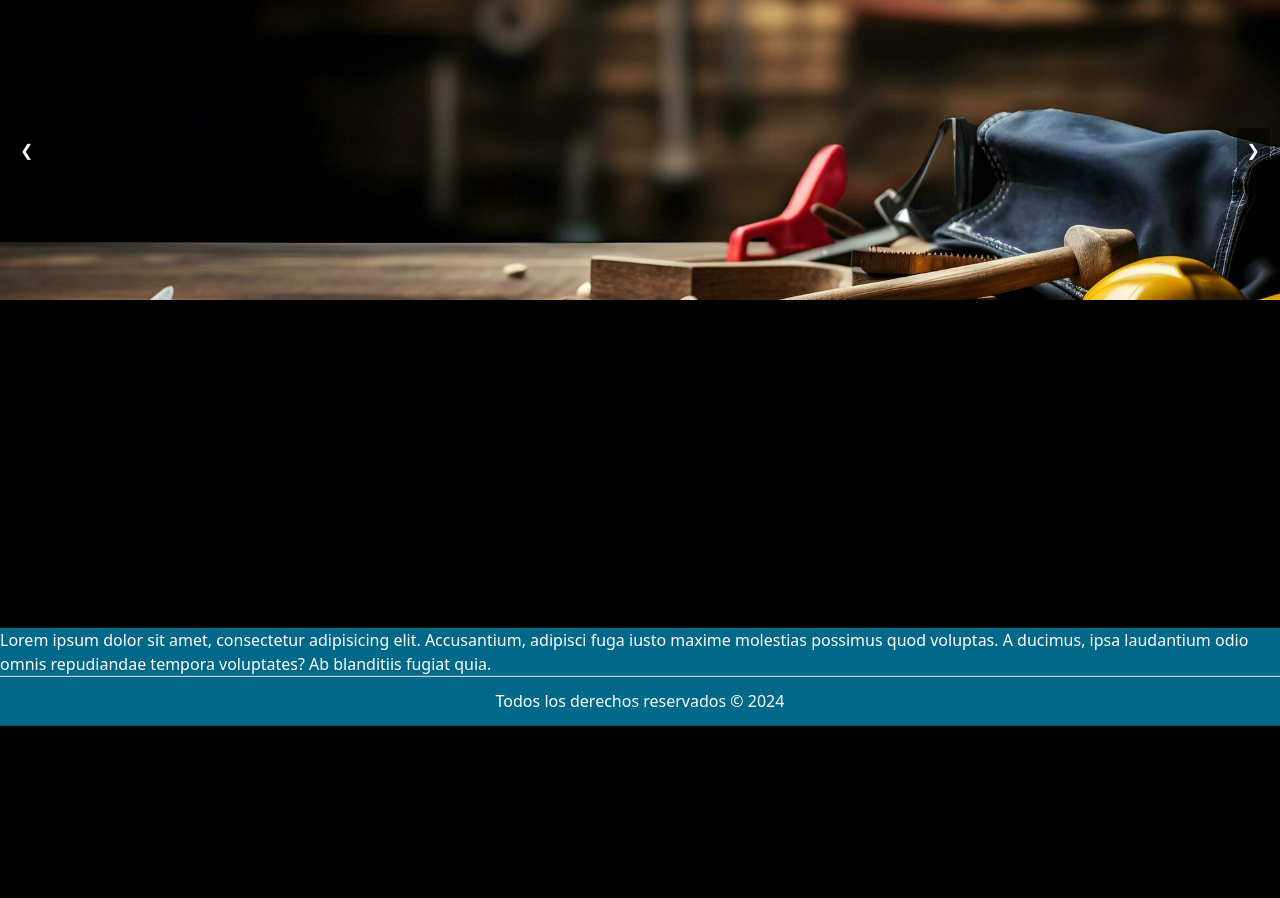
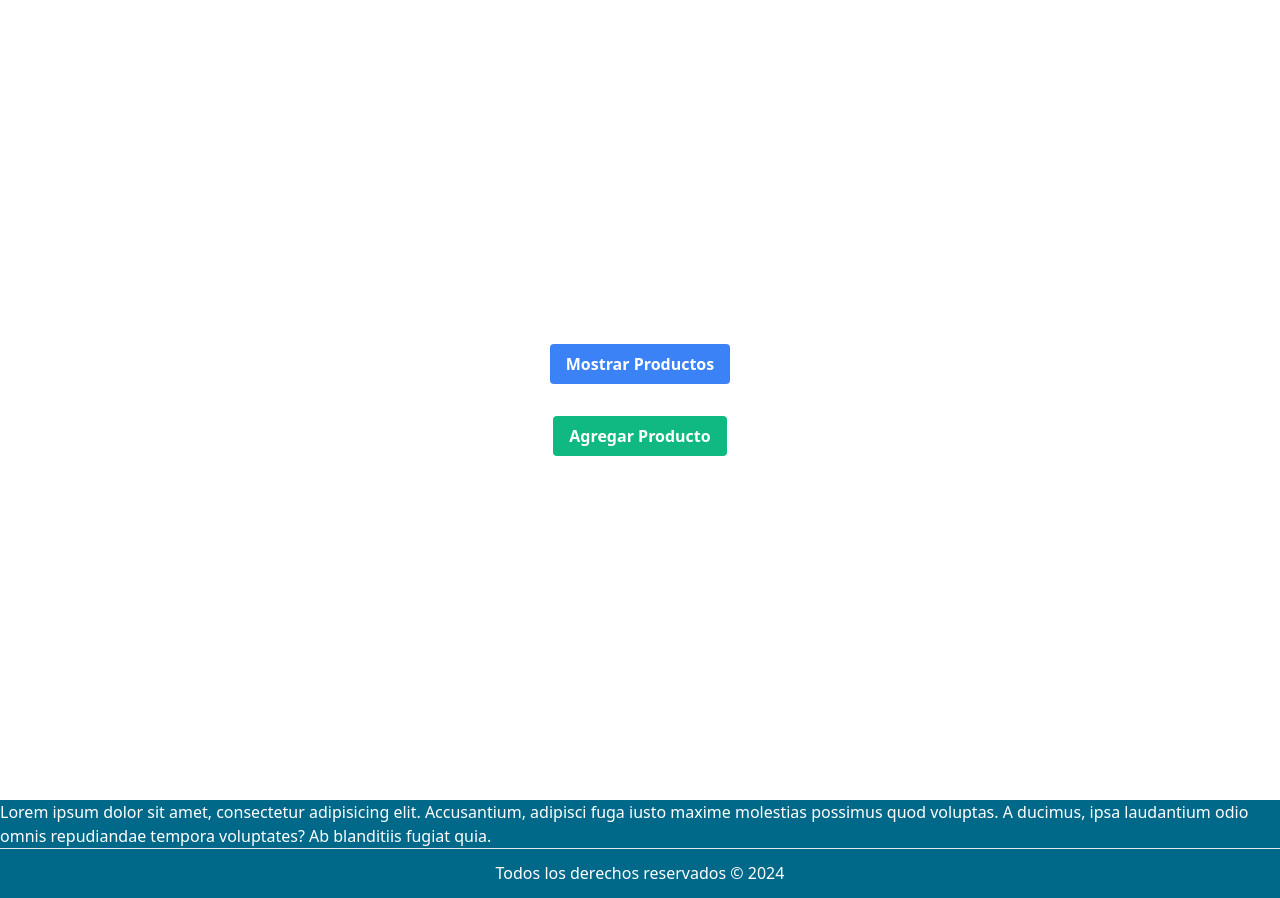
Before and after one commit to nerdgato/ferremas-django, a Django app: page / in a window 1280 px wide. Shown: the part 74-972 px from the top of the page. Before the commit the page ends 800 px from the top, so only its background shows below. Run offline with Django 5.2, Linux system fonts and the light colour scheme; some libraries are stand-ins or nearby versions.

Commit message:
Parche de Alertas

```diff
--- a/ferremas/static/css/home.css
+++ b/ferremas/static/css/home.css
@@ -1,3 +1,7 @@
 body {
     background: black;
 }
+
+.botones {
+    padding-top: 5%;
+}
--- a/ferremas/templates/ferremas/crud.html
+++ b/ferremas/templates/ferremas/crud.html
@@ -91,5 +91,7 @@
 
 <script src="{% static 'js/crud.js' %}"></script>
 <script src="https://unpkg.com/sweetalert/dist/sweetalert.min.js"></script>
+<script src="https://cdn.jsdelivr.net/npm/sweetalert2@11"></script>
+
 
 {% endblock %}
--- a/ferremas/templates/ferremas/home.html
+++ b/ferremas/templates/ferremas/home.html
@@ -3,22 +3,44 @@
 {% load static %}
 
 {% block content %}
-    <link href="{% static 'css/carousel.css' %}" rel="stylesheet">
-    <link href="{% static 'css/home.css' %}" rel="stylesheet">
-    <div class="carousel mt-8">
-        <div class="carousel-inner">
-            <div class="carousel-item">
-                <img src="{% static 'img/banner1.jpg' %}" alt="Imagen 1">
-            </div>
-            <div class="carousel-item">
-                <img src="{% static 'img/banner2.jpg' %}" alt="Imagen 2">
-            </div>
-            <div class="carousel-item">
-                <img src="{% static 'img/banner3.jpg' %}" alt="Imagen 3">
-            </div>
+
+    <script src="{% static 'js/carousel.js' %}"></script>
+
+    <script src="{% static 'css/home.css' %}"></script>
+
+    <!-- Contenedor principal centrado verticalmente -->
+    <div class="flex flex-col justify-center min-h-screen botones">
+
+        <!-- Botón para mostrar productos -->
+        <div class="flex justify-center">
+            <button id="show-products-btn" class="bg-blue-500 hover:bg-blue-700 text-white font-bold py-2 px-4 rounded" style="margin-top: 2%">Mostrar Productos</button>
         </div>
-        <button class="carousel-control prev" onclick="prevSlide()">❮</button>
-        <button class="carousel-control next" onclick="nextSlide()">❯</button>
+
+        <!-- Contenedor para mostrar la lista de productos -->
+        <div id="products-list" class="flex flex-col items-center mt-4"></div>
+
+        <!-- Botón para agregar producto -->
+        <div class="flex justify-center mt-4">
+            <button onclick="window.location.href='{% url 'crud' %}'" class="bg-green-500 hover:bg-green-700 text-white font-bold py-2 px-4 rounded" style="margin-bottom: 2%">Agregar Producto</button>
+        </div>
+
     </div>
-    <script src="{% static 'js/carousel.js' %}"></script>
+
+    <script>
+        document.getElementById('show-products-btn').addEventListener('click', function() {
+            fetch('/api/productos/list/')  // Cambiado a /api/productos/list/
+                .then(response => response.json())
+                .then(data => {
+                    var productsList = document.getElementById('products-list');
+                    productsList.innerHTML = ''; // Limpiar la lista de productos
+                    data.forEach(product => {
+                        var productDiv = document.createElement('div');
+                        productDiv.textContent = 'Nombre: ' + product.nombre + ', Descripción: ' + product.descripcion + ', Precio: ' + product.precio;
+                        productDiv.className = 'bg-white p-4 w-full max-w-md mx-auto mt-4 rounded shadow-md';
+                        productsList.appendChild(productDiv);
+                    });
+                })
+                .catch(error => console.error('Error:', error));
+        });
+    </script>
 {% endblock %}
--- a/ferremas/urls.py
+++ b/ferremas/urls.py
@@ -7,6 +7,7 @@ urlpatterns = [
     path('productos/', views.productos, name='productos'),
     path('api/productos/<int:pk>/', views.producto_detail_update_delete, name='producto_detail_update_delete'),
     path('api/productos/', views.producto_create),
+    path('api/productos/list/', views.productos_list, name='productos_list'),  # Nueva ruta para obtener la lista de productos
     path('crud/', views.crud, name='crud'),
     path('login/', views.login_page, name='login'),
     path('register/', views.register, name='register'),
--- a/ferremas/views.py
+++ b/ferremas/views.py
@@ -10,6 +10,7 @@ from django.core.exceptions import ObjectDoesNotExist
 from transbank.webpay.webpay_plus.transaction import Transaction, WebpayOptions
 from transbank.common.integration_type import IntegrationType
 from django.conf import settings
+
 
 import random
 
@@ -176,3 +177,11 @@ def usuario_create(request):
             return JsonResponse(serializer.data, status=201)
         print(serializer.errors)  # Imprimir los errores
         return JsonResponse(serializer.errors, status=400)
+
+
+@api_view(['GET'])
+def productos_list(request):
+    if request.method == 'GET':
+        productos = Producto.objects.all()
+        serializer = ProductoSerializer(productos, many=True)
+        return Response(serializer.data)
```
Also changed, not shown: ferremas/static/js/crud.js (+11 -11 lines), db.sqlite3.
